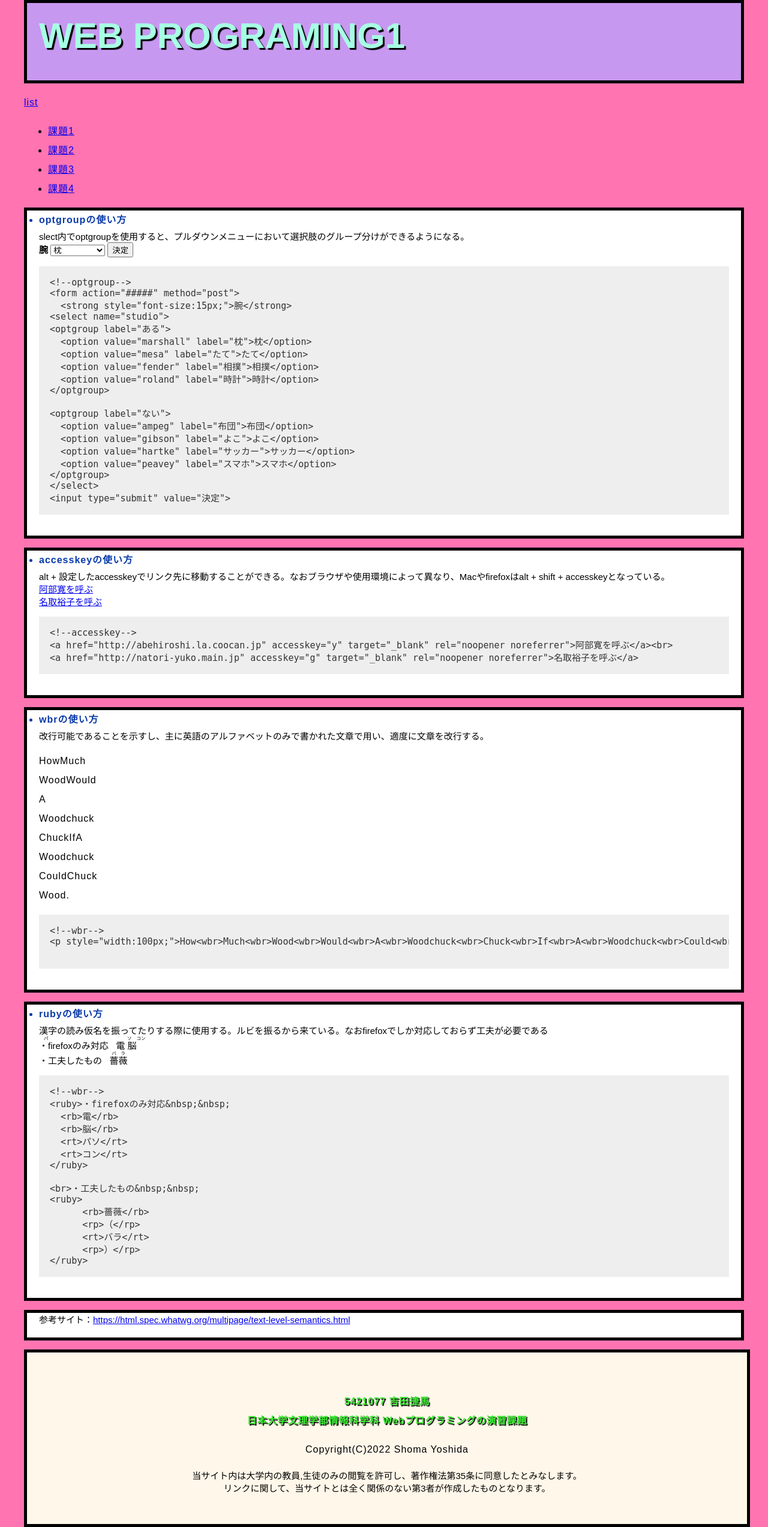
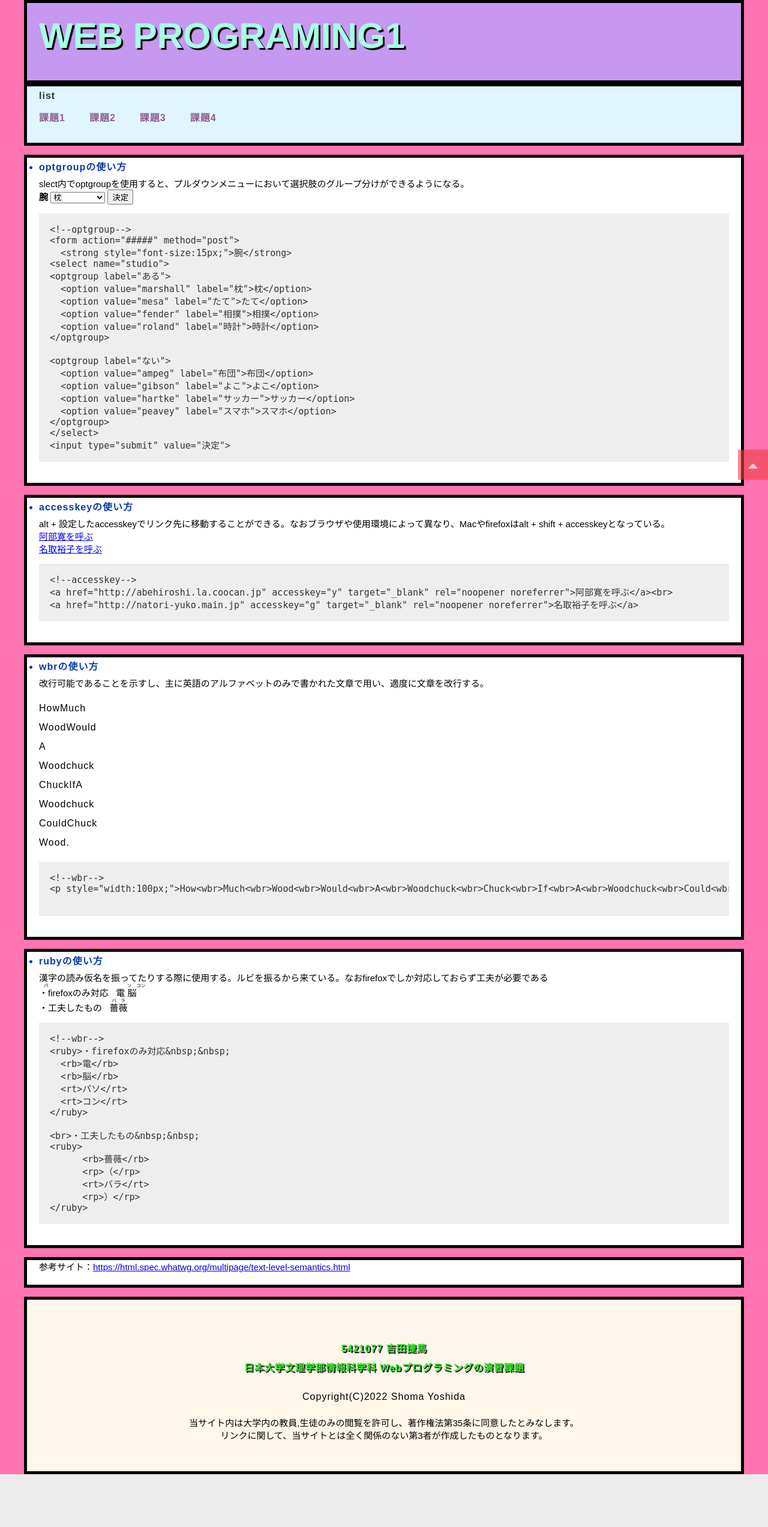
Before and after one commit to kerachino/webpro_lecture, a PHP site: page / in a window 1280 px wide. Shown: the whole page at 60% size. After the commit the page ends 2458 px from the top, so only its background shows below. Run offline with PHP 8.4, Linux system fonts and the light colour scheme; some libraries are stand-ins or nearby versions.

Commit message:
Update style.css

```diff
--- a/webpExcercise3/styles/style.css
+++ b/webpExcercise3/styles/style.css
@@ -1,35 +1,27 @@
 html {
   font-size: 15px;
   font-family: 'YuGothic', sans-serif;
+  scroll-behavior: smooth;/*smooth scrool*/
 }
-
-h1 {
-  font-size: 60px;
-}
-
+h1 {font-size: 60px;}
 p, li {
   font-size: 16px;
   line-height: 2;
   letter-spacing: 1px;
 }
-
-html {
-  background-color: #FF74B1;
-}
+html {background-color: #FF74B1;}
 body{
   width: 1200px;
   margin: 0 auto;
 }
-
-.title{
-  background-color: #C798F0;
+.box{
   padding: 0 20px 20px 20px;
   border: 5px solid black;
 }
-.main{
-  background-color: white;
-  padding: 0 20px 20px 20px;
-  border: 5px solid black;
+.title{background-color: #C798F0;}
+.main{background-color: white;}
+#head{
+  background-color: #DFF6FF;
 }
 .headline{
   color:#083AA9;
@@ -48,29 +40,17 @@ img {
   margin: 0 auto;
 }
 
-@media screen and (max-width: 768px){
-  body {
-    width: 100%;
-  }
-}
-
 footer .plofile_text{
   color:#36E72E;
   text-shadow: 2px 2px 1px black;
   font-weight: bold;
 }
 footer {
-  width: 100%;
   text-align: center;
   padding: 50px 0;
   background-color: #FFF7E9;
   border: 5px solid black;
 }
-.footer-text {
-  color: #fff;
-}
-
-
 figure.sc {
   margin: 0px 0%;
 }
@@ -81,3 +61,140 @@ figure.sc pre {
   padding: 0%;
   overflow-x: scroll;
 }
+
+/* header */
+#head.inner {
+  position: relative;
+  padding: 0 20px;
+  display: flex;
+  align-items: center;
+  height: 100%;
+}
+/* .logo */
+#head .logo {
+  position: relative;
+  width: 100px;
+  margin: 0;
+  padding: 0;
+}
+#head .logo a {
+  font-weight: bold;
+  text-decoration: none;
+  color: #333;
+}
+
+/* scroll */
+#head {
+  transition: height 0.4s cubic-bezier(0.34, 0.615, 0.4, 0.985);
+}
+#head.scroll {
+  height: 60px;
+  position: fixed;
+  z-index: 9999;
+  box-shadow: 0 0 10px rgba(0, 0, 0, 0.1);
+}
+#head .logo {
+  transition: width 0.4s cubic-bezier(0.34, 0.615, 0.4, 0.985);
+}
+#head.scroll .logo {
+  width: 70px;
+}
+
+/* header-navi-box */
+#head .navi {
+  margin: 0 0 0 auto;
+  padding: 0;
+  font-size: 14px;
+  font-weight: bold;
+  display: flex;
+  list-style: none;
+  margin: auto;
+}
+#head .navi li {
+  margin: 5px 0 5px 40px;
+}
+#head .navi li:first-child {
+  margin-left: 0;
+}
+#head .navi li a {
+  display: block;
+  box-sizing: border-box;
+  text-decoration: none;
+  color: #905E96;
+}
+#head .navi li a:hover {
+  text-decoration: underline;
+}
+
+
+@media screen and (max-width: 768px){
+  body {
+    width: 100%;
+  }
+  #head .logo {
+    padding: 0;
+  }
+  #head .logo a {
+  }
+  .pc_dis{
+    display:none;
+  }
+}
+@media screen and (min-width: 768px){
+	.mb_dis{
+		display:none;
+	}
+}
+
+/* トップへ戻るボタン */
+#page_top{
+  width: 50px;
+  height: 50px;
+  position: fixed;
+  right: 0;
+  bottom: 0;
+  background: #ef3f40;
+  opacity: 0.6;
+}
+#page_top a{
+  position: relative;
+  display: block;
+  width: 50px;
+  height: 50px;
+  text-decoration: none;
+}
+#page_top a::before{
+  font-family: 'Font Awesome 5 Free';
+  font-weight: 900;
+  content: '\f0d8';
+  font-size: 25px;
+  color: #fff;
+  position: absolute;
+  width: 25px;
+  height: 25px;
+  top: 0;
+  bottom: 0;
+  right: 0;
+  left: 0;
+  margin: auto;
+  text-align: center;
+}
+
+
+/*スクロール*/
+.scrollgress{
+	z-index: 3;
+	top:0px!important;
+}
+/*スクロールcolor*/
+body::-webkit-scrollbar {
+  width: 10px;
+  height: 10px;
+}
+body::-webkit-scrollbar-track {
+	background: linear-gradient(#CEF6F5, #0B0B61);
+}
+body::-webkit-scrollbar-thumb {
+  background: #DFF6FF;
+  border-radius:10px;
+}
```
